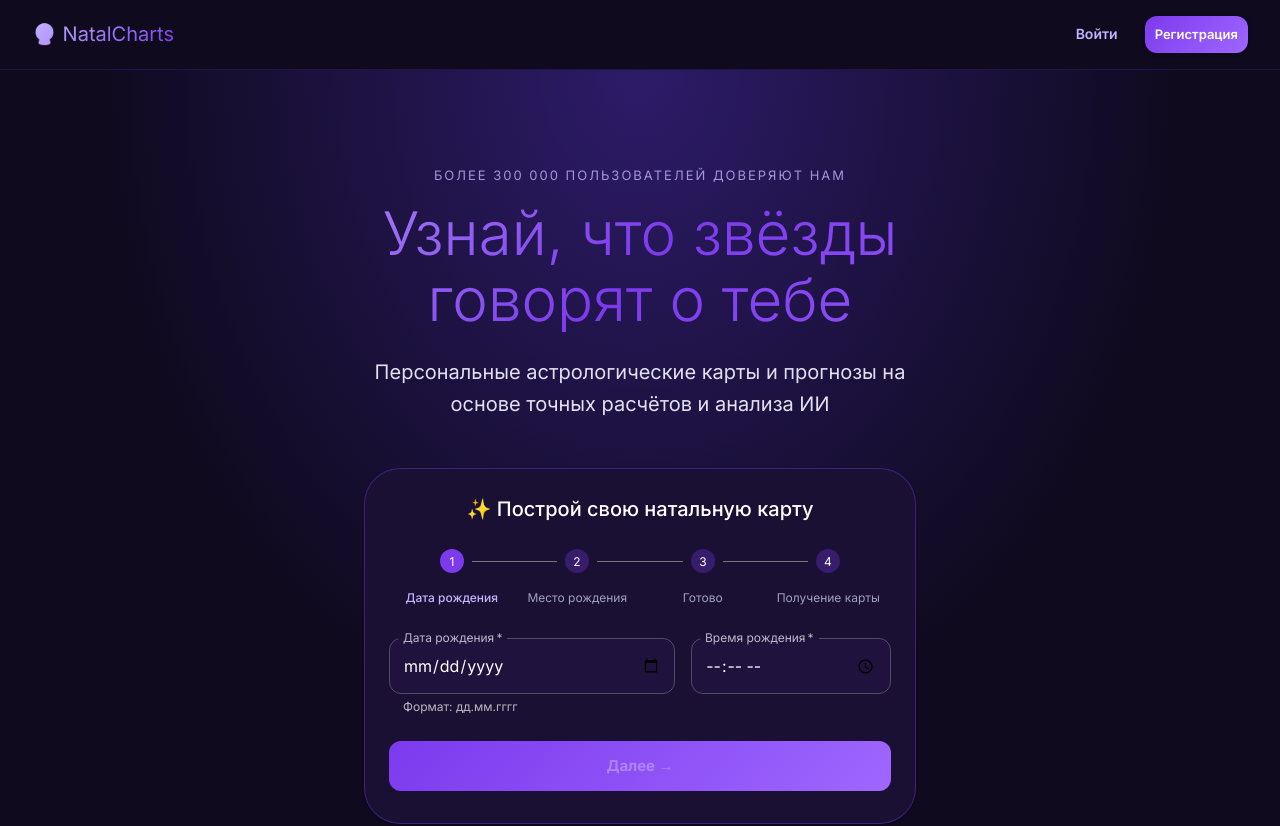
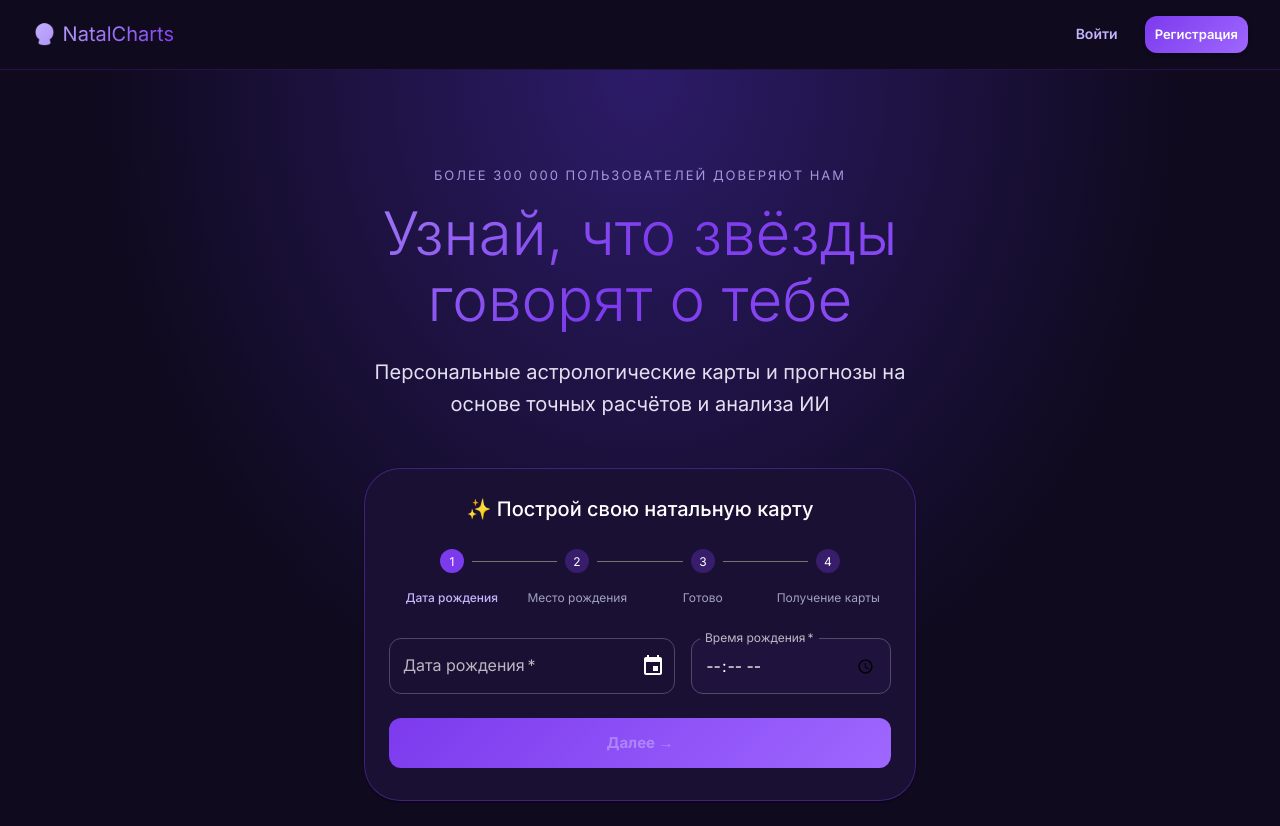
Before and after one commit to notalcards/frontend, a Next.js app: page / in a window 1280 px wide. Shown: the top 826 px of the page. Built offline with nearby package versions, Linux system fonts and the light colour scheme; no server answers; what @mui/material-nextjs would draw is missing.

Commit message:
Заменен input type=date на MUI DatePicker с форматом ДД.ММ.ГГГГ

```diff
--- a/app/page.tsx
+++ b/app/page.tsx
@@ -21,6 +21,11 @@ import LinearProgress from '@mui/material/LinearProgress';
 import MuiLink from '@mui/material/Link';
 import Link from 'next/link';
 import { useRouter } from 'next/navigation';
+import { LocalizationProvider } from '@mui/x-date-pickers/LocalizationProvider';
+import { DatePicker } from '@mui/x-date-pickers/DatePicker';
+import { AdapterDayjs } from '@mui/x-date-pickers/AdapterDayjs';
+import dayjs, { Dayjs } from 'dayjs';
+import 'dayjs/locale/ru';
 import Footer from '@/app/components/Footer';
 import CityAutocomplete from '@/app/components/CityAutocomplete';
 import api from '@/app/lib/api';
@@ -57,7 +62,7 @@ export default function Home() {
   const [step, setStep] = useState(0);
 
   // Step 1
-  const [birthDate, setBirthDate] = useState('');
+  const [birthDate, setBirthDate] = useState<Dayjs | null>(null);
   const [birthTime, setBirthTime] = useState('');
 
   // Step 2
@@ -81,7 +86,7 @@ export default function Home() {
       setToken(data.token);
       await api.post('/profiles', {
         name: name || 'Я',
-        birth_date: birthDate,
+        birth_date: birthDate ? birthDate.format('YYYY-MM-DD') : '',
         birth_time: birthTime ? birthTime + ':00' : null,
         birth_place: birthPlace || 'Не указано',
         lat: birthLat,
@@ -141,13 +146,21 @@ export default function Home() {
                 <Box>
                   <Grid container spacing={2} sx={{ mb: 3 }}>
                     <Grid size={{ xs: 12, sm: 7 }}>
-                      <TextField
-                        label="Дата рождения" type="date" fullWidth required
-                        value={birthDate} onChange={e => setBirthDate(e.target.value)}
-                        slotProps={{ inputLabel: { shrink: true } }}
-                        helperText="Формат: дд.мм.гггг"
-                        sx={{ '& .MuiOutlinedInput-root': { bgcolor: 'rgba(124,58,237,0.05)' } }}
-                      />
+                      <LocalizationProvider dateAdapter={AdapterDayjs} adapterLocale="ru">
+                        <DatePicker
+                          label="Дата рождения"
+                          value={birthDate}
+                          onChange={(newValue) => setBirthDate(newValue)}
+                          format="DD.MM.YYYY"
+                          slotProps={{
+                            textField: {
+                              fullWidth: true,
+                              required: true,
+                              sx: { '& .MuiOutlinedInput-root': { bgcolor: 'rgba(124,58,237,0.05)' } }
+                            }
+                          }}
+                        />
+                      </LocalizationProvider>
                     </Grid>
                     <Grid size={{ xs: 12, sm: 5 }}>
                       <TextField
--- a/package.json
+++ b/package.json
@@ -15,7 +15,9 @@
     "@mui/icons-material": "^9.0.0",
     "@mui/material": "^9.0.0",
     "@mui/material-nextjs": "^9.0.0",
+    "@mui/x-date-pickers": "^9.0.4",
     "axios": "^1.15.0",
+    "dayjs": "^1.11.20",
     "lodash": "^4.18.1",
     "next": "16.2.4",
     "react": "19.2.4",
```
Also changed, not shown: 1 other file (tests, documents, lock files or other folders).
